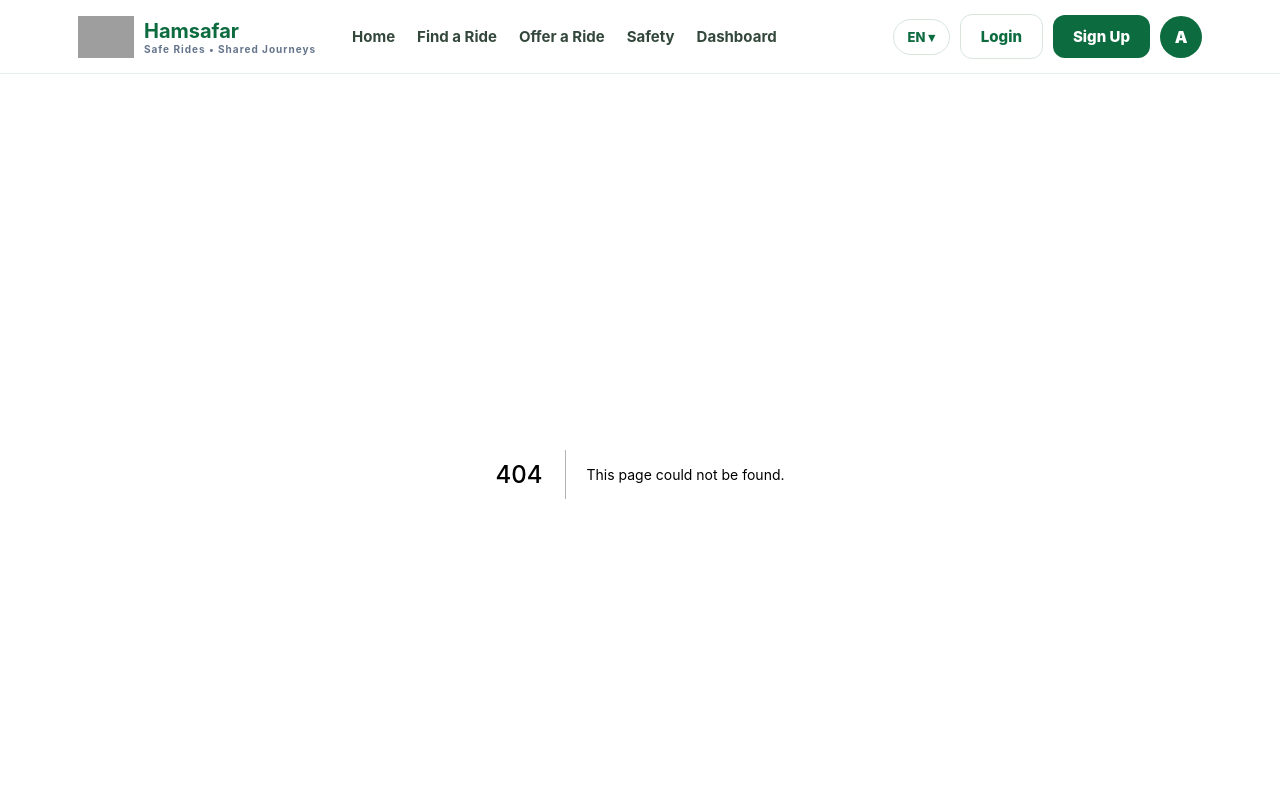
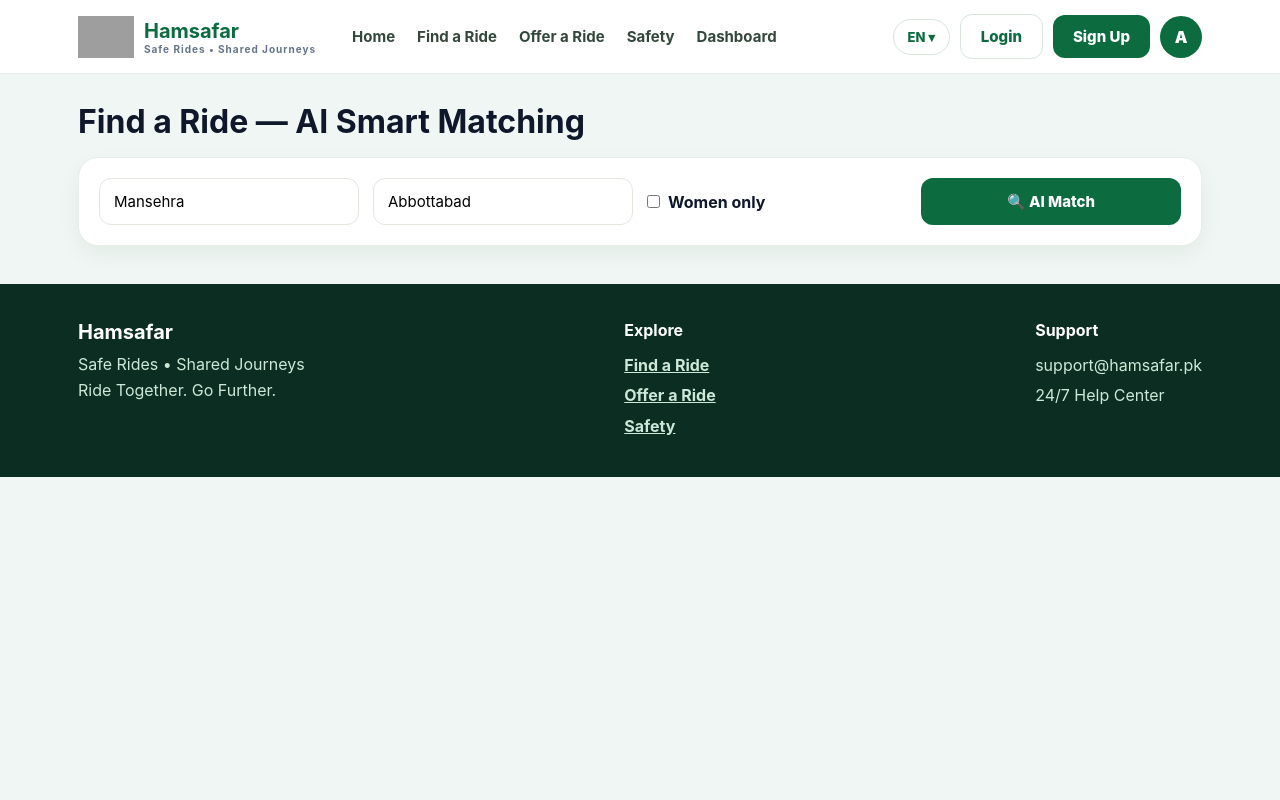
Before and after one commit to AdnanCodex/hamsafar, a Next.js app: page /find in a window 1280 px wide. Before the commit this address had no page. Shown: the top 800 px of the page. Built offline with nearby package versions, Linux system fonts and the light colour scheme; grey boxes are pictures that could not be loaded.

Commit message:
Add files via upload

```diff
--- /dev/null
+++ b/app/find/page.tsx
@@ -0,0 +1,107 @@
+'use client';
+import { Suspense, useState } from 'react';
+import { useSearchParams } from 'next/navigation';
+
+interface Match {
+  id: string;
+  driver_name?: string;
+  driver_rating?: number;
+  from_area: string;
+  to_area: string;
+  ride_time: string;
+  price_per_seat: number;
+  seats_left: number;
+  score: number;
+  reasons: string[];
+  trust: { score: number; label: string };
+  source?: string; sourceUrl?: string;
+  driver_verified?: boolean;
+}
+
+export default function FindPage() {
+  return (
+    <Suspense fallback={<div className="container" style={{ paddingTop: 28 }}><h1>Find a Ride — AI Smart Matching</h1><p>Loading…</p></div>}>
+      <FindInner />
+    </Suspense>
+  );
+}
+
+function FindInner() {
+  const params = useSearchParams();
+  // Pakistan-wide: defaults are Hazara (Mansehra → Abbottabad); popular
+  // routes on Home pass ?from=&to= for any route in the country.
+  const [from, setFrom] = useState(params.get('from') || 'Mansehra');
+  const [to, setTo] = useState(params.get('to') || 'Abbottabad');
+  const [womenOnly, setWomenOnly] = useState(false);
+  const [matches, setMatches] = useState<Match[]>([]);
+  const [busy, setBusy] = useState(false);
+  const [msg, setMsg] = useState('');
+
+  async function search() {
+    setBusy(true);
+    setMsg('');
+    try {
+      const res = await fetch('/api/match', {
+        method: 'POST',
+        headers: { 'Content-Type': 'application/json' },
+        body: JSON.stringify({ from, to, womenOnly }),
+      });
+      const data = await res.json();
+      setMatches(data.matches || []);
+      setMsg(data.note || `${(data.matches || []).length} rides found (sources: ${(data.sources || []).join(', ') || data.source})`);
+    } catch {
+      setMsg('Search failed — please try again.');
+    }
+    setBusy(false);
+  }
+
+  async function book(r: Match) {
+    const res = await fetch('/api/bookings', {
+      method: 'POST',
+      headers: { 'Content-Type': 'application/json' },
+      body: JSON.stringify({ ride_id: r.id, seats: 1, total_price: r.price_per_seat + (r.price_per_seat >= 1000 ? 50 : 20) }),
+    });
+    const data = await res.json();
+    alert(data.ok ? '✅ Booking confirmed! (In live mode, the driver is notified.)' : `❌ ${data.error || 'Booking failed'}`);
+  }
+
+  return (
+    <div className="container" style={{ paddingTop: 28 }}>
+      <h1>Find a Ride — AI Smart Matching</h1>
+      <div className="card" style={{ marginTop: 16 }}>
+        <div className="grid4">
+          <input className="input" value={from} onChange={(e) => setFrom(e.target.value)} placeholder="From" />
+          <input className="input" value={to} onChange={(e) => setTo(e.target.value)} placeholder="To" />
+          <label style={{ display: 'flex', gap: 8, alignItems: 'center', fontWeight: 700 }}>
+            <input type="checkbox" checked={womenOnly} onChange={(e) => setWomenOnly(e.target.checked)} /> Women only
+          </label>
+          <button className="btn" onClick={search} disabled={busy}>{busy ? 'Searching…' : '🔍 AI Match'}</button>
+        </div>
+        {msg && <p style={{ color: '#64748B', marginTop: 10 }}>{msg}</p>}
+      </div>
+      <div style={{ marginTop: 18, display: 'flex', flexDirection: 'column', gap: 12 }}>
+        {matches.map((r) => (
+          <div key={r.id} className="card" style={{ display: 'flex', justifyContent: 'space-between', gap: 16, flexWrap: 'wrap' }}>
+            <div>
+              <b>{r.driver_name || 'Driver'}</b> <span style={{ color: '#F59E0B' }}>★ {r.driver_rating}</span>{' '}
+              {r.driver_verified === true
+                ? <span style={{ background: '#DCFCE7', color: '#166534', borderRadius: 999, padding: '2px 8px', fontSize: 12 }}>✓ Verified</span>
+                : r.driver_verified === false
+                  ? <span style={{ background: '#FEF3C7', color: '#92400E', borderRadius: 999, padding: '2px 8px', fontSize: 12 }}>Verification pending</span>
+                  : null}
+              <span className="badge">AI Match {r.score}%</span> <span className="badge">{r.trust.label} ({r.trust.score})</span>
+              <p style={{ color: '#64748B', marginTop: 6 }}>{r.from_area} → {r.to_area} • {r.ride_time} • {r.seats_left} seats left</p>
+              <p style={{ color: '#64748B', fontSize: 13 }}>{r.reasons.join(' • ')}</p>
+              {r.source && <p style={{ fontSize: 13 }}>Source: <b>{r.source}</b>{r.sourceUrl && <> • <a href={r.sourceUrl} target="_blank" rel="noreferrer">View original listing ↗</a></>}</p>}
+            </div>
+            <div style={{ textAlign: 'right' }}>
+              <b style={{ fontSize: 21, color: '#0C6B3F' }}>PKR {r.price_per_seat}</b><br />
+              <small style={{ color: '#64748B' }}>per seat</small><br />
+              <button className="btn" style={{ marginTop: 10 }} onClick={() => book(r)}>Book Ride</button>
+            </div>
+          </div>
+        ))}
+      </div>
+    </div>
+  );
+}
```
